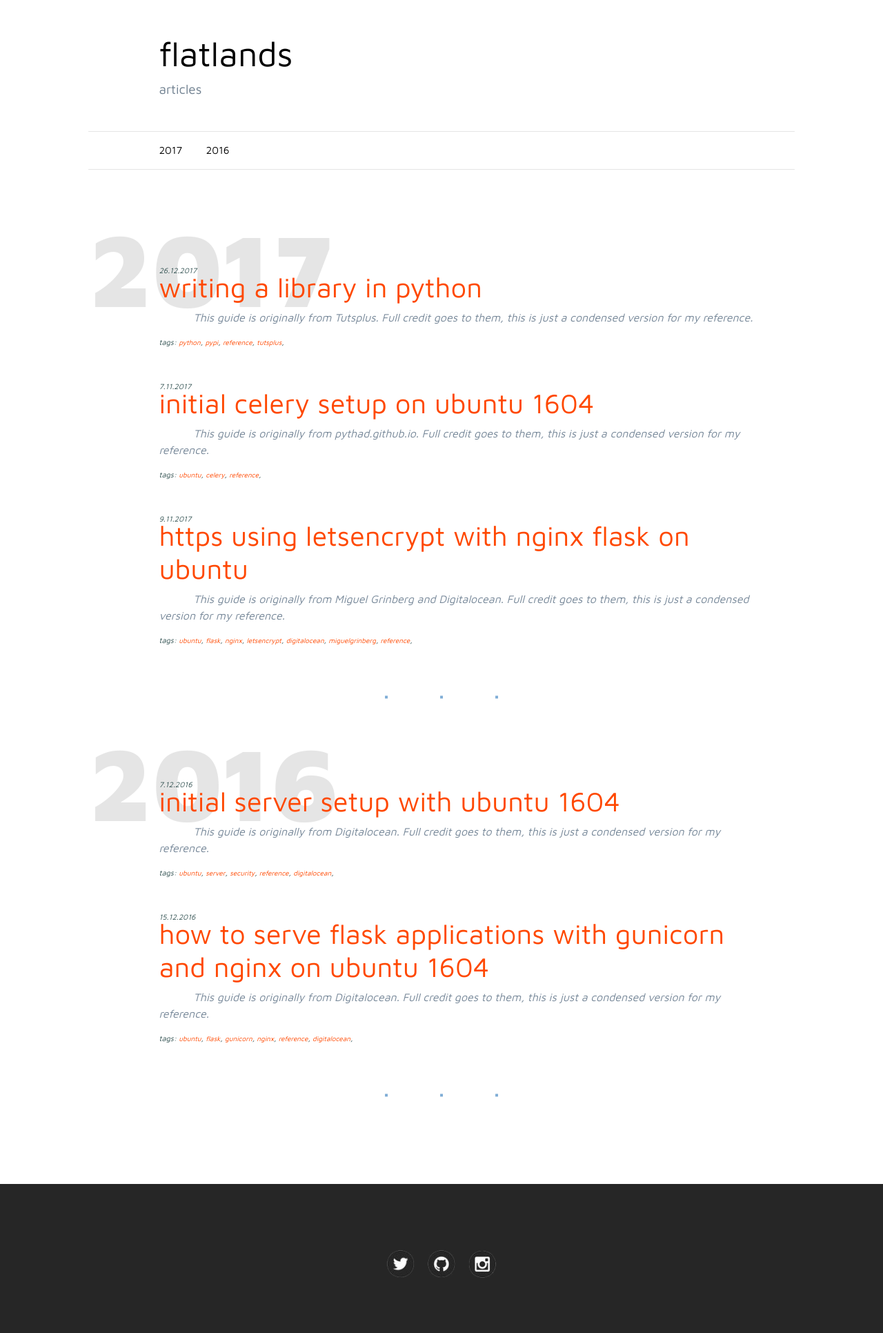
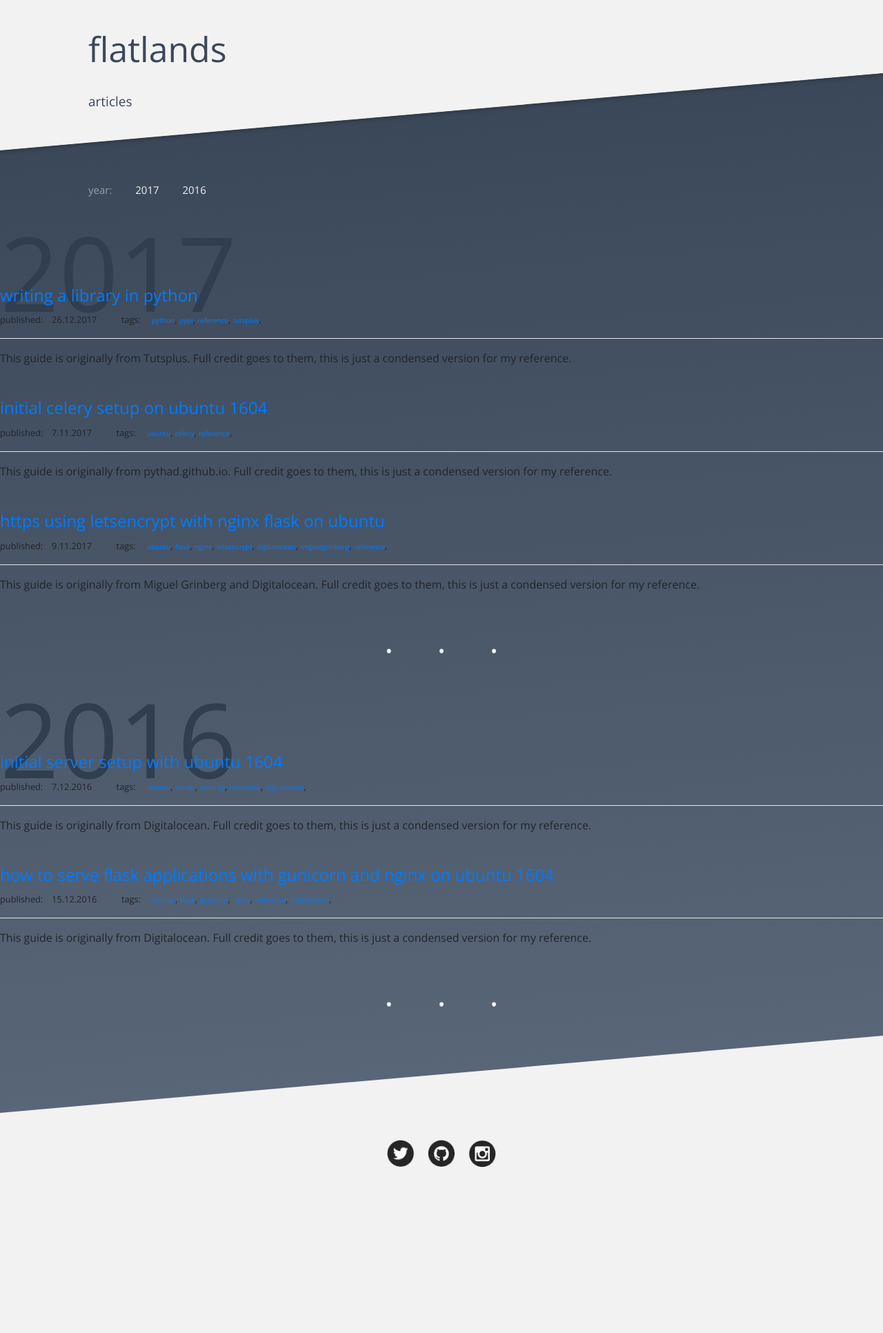
Before and after one commit to najar1412/flatlandsio, a Flask app: page / in a window 1280 px wide. Shown: the whole page at 69% size. After the commit the page ends 1692 px from the top, so only its background shows below. Run offline with Flask 2, Linux system fonts and the light colour scheme; data comes from the database, SQL or seed files in the repository; some libraries are stand-ins or nearby versions.

Commit message:
redesign, rebrand blog -> article

```diff
--- a/flatlandsio/app.py
+++ b/flatlandsio/app.py
@@ -85,18 +85,18 @@
     posts = modules.database.to_json(modules.models.Post.query.all())
     years = modules.database.get_post_years(posts)
 
-    return render_template('blog.html', posts=posts, years=years)
+    return render_template('article.html', posts=posts, years=years)
 
 
-@app.route('/blog')
-def blog():
+@app.route('/article')
+def article():
     posts = modules.database.to_json(modules.models.Post.query.all())
     years = modules.database.get_post_years(posts)
 
-    return render_template('blog.html', posts=posts, years=years)
+    return render_template('article.html', posts=posts, years=years)
 
 
-@app.route('/blog/<title>')
+@app.route('/article/<title>')
 def post(title):
     title = title.replace('-', ' ')
 
@@ -106,7 +106,7 @@
     return render_template('blog_post.html', post=blog_post)
 
 
-@app.route('/blog/new', methods=['GET', 'POST'])
+@app.route('/article/new', methods=['GET', 'POST'])
 def post_new():
     if request.method == 'POST':
         form = request.form
@@ -128,7 +128,7 @@
     return render_template('settings.html', posts=posts, years=years)
 
 
-@app.route('/blog/edit/<title>', methods=["GET", "POST"])
+@app.route('/article/edit/<title>', methods=["GET", "POST"])
 def post_edit(title):
     if request.method == 'GET':
         title = title.replace('-', ' ')
@@ -143,10 +143,10 @@
         modules.database.edit_post(form, title)
         title = form['inputTitle'].replace(' ', '-')
 
-        return redirect(f'/blog/{title}')
+        return redirect(f'/article/{title}')
 
 
-@app.route('/blog/publish/<title>')
+@app.route('/article/publish/<title>')
 def post_publish(title):
     title = title.replace('-', ' ')
     get_post = modules.models.Post.query.filter_by(title=title).first()
@@ -162,7 +162,7 @@
     return redirect('/settings')
 
 
-@app.route('/blog/delete/<title>')
+@app.route('/article/delete/<title>')
 def post_delete(title):
     del_markdown = modules.database.delete_markdown_file(title)
     if del_markdown:
--- a/flatlandsio/static/css/main.css
+++ b/flatlandsio/static/css/main.css
@@ -1,7 +1,8 @@
-@import url('https://fonts.googleapis.com/css?family=Maven+Pro:400,900');
+
 body {
   margin: 0;
-  font-family: 'Maven Pro', sans-serif;
+  font-family: 'Open Sans', sans-serif;
+  background-color: rgb(242, 242, 242)
   }
 pre {
   color: rgb(168, 45, 0);
@@ -12,14 +13,13 @@
 }
 .header {
   margin: 0;
-  padding-bottom: 30px;
-  padding-top: 40px;
+  padding-top: 10px;
   padding-left: 10%;
   padding-right: 10%;
   display: flex;
 }
 .header a {
-  color: black;
+  color: rgb(59, 72, 89);
   text-decoration: none;
 }
 .title {
@@ -28,12 +28,11 @@
 }
 .header-nav {
   margin: 0;
-  color: slategray;
   word-spacing: 30px;
   font-size: 15px;
 }
 .header-nav a {
-  color: slategray;
+  color: rgb(59, 72, 89);
   text-decoration: none;
 }
 .header-nav a:hover {
@@ -62,63 +61,89 @@
 }
 .sub-nav {
   padding-left: 10%;
-  color: black;
+  color: rgba(242, 242, 242, .5);
   word-spacing: 30px;
   font-size: 15px;
 }
 .sub-nav a {
-  color: black;
+  color: rgb(242, 242, 242);
   text-decoration: none;
 }
 .sub-nav a:hover {
-  color: black;
+  color: white;
   border-width: 1px;
   border-bottom-style: dotted;
 }
 .main-content {
-  margin: 0;
-  border:0;
+  box-shadow: 0px 197px 9px -198px rgba(0,0,0,.5) inset;
+  -webkit-box-shadow: 0px 197px 9px -198px rgba(0,0,0,.5) inset;
+  -moz-box-shadow: 0px 197px 9px -198px rgba(0,0,0,.5) inset;
+
+background: linear-gradient( rgb(59, 72, 89),rgb(89, 102, 119));
+  padding-top: 8%;
+  padding-bottom: 5%;
+
+  -webkit-transform: skewY(-5deg);
+  -moz-transform: skewY(-5deg);
+  -ms-transform: skewY(-5deg);
+  -o-transform: skewY(-5deg);
+  transform: skewY(-5deg);
+}
+
+.main-content > .main-content-wrapper{
+  -webkit-transform: skewY(5deg);
+  -moz-transform: skewY(5deg);
+  -ms-transform: skewY(5deg);
+  -o-transform: skewY(5deg);
+  transform: skewY(5deg);
+}
+.section-head {
+  height:110px;
+
+}
+.section-head h4 {
+  font-size: 150px;
+color:rgb(49, 62, 79);
+}
+.article-post {
+
   padding-left: 10%;
   padding-right: 10%;
-  background-repeat: no-repeat;
-  background-position: bottom;
-  background-size: 100% auto;
-}
-.section-head {
-  color: rgba(0, 0, 0, .1);
-  height: 70px;
-}
-.section-head h4 {
-  font-weight: bold;
-  font-size: 150px;
-}
-.blog-post {
-  padding-left: 10%;
-  padding-right: 5%;
   padding-bottom: 40px;
 }
-.blog-post small {
-  position: relative;
-  top: 10px;
-  color: darkslategray;
+.article-post h4 {
+  margin:0px;
+}
+.article-post small {
+  color: rgba(242, 242, 242, .5);
   font-size: 11px;
+}
+.article-post small a {
+  color: rgba(242, 242, 242, .5);
+}
+.article-post-strap {
+  color: rgb(242, 242, 242);
   font-style: italic;
 }
-.blog-post-strap {
-  text-indent: 50px;
-  color: lightslategray;
-  font-style: italic;
+
+.article-post-tag small {
+  color: rgba(242, 242, 242, .5);
 }
-.blog-post h4 {
-  color: darkslategray;
+
+.article-post-tag small a {
+  color: rgba(242, 242, 242, .5);
+
 }
-.blog-post a {
+.article-post h4 {
+}
+.article-post a {
   font-size: 40px;
-  color: rgb(255, 72, 0);
+  font-weight: 600;
+  color: rgb(242, 242, 242);
   text-decoration: none;
 }
-.blog-post a:hover {
-  color: rgb(255, 72, 0);
+.article-post a:hover {
+  color: rgb(242, 241, 223);
   border-width: 1px;
   border-bottom-style: dotted;
 }
@@ -130,12 +155,12 @@
 .post small {
   position: relative;
   top: 10px;
-  color: darkslategray;
+  color: rgb(242, 242, 242);
   font-size: 11px;
   font-style: italic;
 }
 .post h4 {
-  color: darkslategray;
+  color: rgb(242, 242, 242);
 }
 .post a {
   color: rgb(255, 72, 0);
@@ -147,7 +172,7 @@
   border-bottom-style: dotted;
 }
 .footer {
-  background-color: rgba(0, 0, 0, .85);
+  background-color: rgb(242, 242, 242);
   color: white;
   font-size: 15px;
   display: flex;
--- a/flatlandsio/templates/blog.html
+++ b/flatlandsio/templates/article.html
@@ -1,15 +1,17 @@
 {% extends "base.html" %}
 {% block content %}
 
+
 <div class="sub-nav">
+    year:
     {% for year in years %}
         <a href="#{{ year }}">{{ year }}</a>
     {% endfor %}
 </div>
 
-<hr>
+<p style="height:1px;"></p>
 
-<p style="height: 20px;"></p>
+
 
 {% for year in years %}
     <a name="{{ year }}">
@@ -20,21 +22,22 @@
     {% for code, data in posts.items()|reverse %}
         {% if data.pub_date.endswith(year) and data.published != 'False' %}
             <div class="blog-post">
-                <small>{{data.pub_date}}</small>
-                <h4><a href="/blog/{{ data.title|replace(" ", "-") }}">{{data.title}}</a></h4>
-                <div class="blog-post-strap">{{data.strap}}</div>
-                <div>
-                    <small>
-                        tags:
+
+                <h4><a href="/article/{{ data.title|replace(" ", "-") }}">{{data.title}}</a></h4>
+                <small>published:&emsp;{{data.pub_date}} &emsp; &emsp;
+
+                        tags:&emsp;
                         {% for tag in data.tags.split(' ') %}
                             <a  style="font-size: 10px;" href="/tag/{{tag}}">{{tag}}</a>,
                         {% endfor %}
                     </small>
-                </div>
+                    <hr style="background-color:white;">
+                <div class="blog-post-strap">{{data.strap}}</div>
             </div>
+            <p style="height:30px;"></p>
         {% endif %}
     {% endfor %}
-    <div style="color: rgba(0, 92, 173, 0.5); text-align: center; word-spacing: 50px; font-size: 50px;">· · ·</div>
+    <div style="color: rgb(242, 242, 242); text-align: center; word-spacing: 50px; font-size: 50px;">· · ·</div>
 {% endfor %}
 
 {% endblock %}
--- a/flatlandsio/templates/base.html
+++ b/flatlandsio/templates/base.html
@@ -19,14 +19,20 @@
     <!-- Bootstrap CSS -->
     <link rel="stylesheet" href="https://maxcdn.bootstrapcdn.com/bootstrap/4.0.0-beta.2/css/bootstrap.min.css" integrity="sha384-PsH8R72JQ3SOdhVi3uxftmaW6Vc51MKb0q5P2rRUpPvrszuE4W1povHYgTpBfshb" crossorigin="anonymous">
     <link rel="stylesheet" type="text/css" href="{{ url_for('static', filename='css/main.css') }}">
+
+    <link href="https://fonts.googleapis.com/css?family=Open+Sans:300,600,800" rel="stylesheet">
   </head>
   <body>
 
+      {% include 'header.html' %}
+
     <div class="main-content">
-      {% include 'header.html' %}
+      <div class="main-content-wrapper">
+
 
       {% block content %}
       {% endblock %}
+      </div>
     </div>
 
 
--- a/flatlandsio/templates/blog_post.html
+++ b/flatlandsio/templates/blog_post.html
@@ -9,7 +9,7 @@
     <div>
         <small>{{ post.author }}, {{ post.pub_date }}</small>
     </div>
-    <div>
+    <div class="blog-post-tag">
         <small>
             {% for tag in post.tags.split(' ') %}
             <a href="/tag/{{tag}}">{{tag}}</a>,
--- a/flatlandsio/templates/footer.html
+++ b/flatlandsio/templates/footer.html
@@ -1,6 +1,3 @@
-
-<p style="height:80px;"></p>
-
 
 <div class="footer">
 
--- a/flatlandsio/templates/header.html
+++ b/flatlandsio/templates/header.html
@@ -1,14 +1,12 @@
 <div class="header">
 
 <div class="col">
-
-<div class="title"><a href="/blog">flatlands</a></div>
-
+<br>
+<div class="title"><a href="/article">flatlands</a></div>
+<br>
   <div style="font-size: 19px;" class="header-nav">
-    <a href="/blog">articles</a>
+    <a href="/article">articles</a>
   </div>
 </div>
 
 </div>
-
-<hr>
--- a/flatlandsio/templates/tag.html
+++ b/flatlandsio/templates/tag.html
@@ -7,7 +7,7 @@
         {% if data.pub_date.endswith(year) %}
             <div class="blog-post">
                 <small>{{data.pub_date}}</small>
-                <h4><a href="/blog/{{ data.title|replace(" ", "-") }}">{{data.title}}</a></h4>
+                <h4><a href="/article/{{ data.title|replace(" ", "-") }}">{{data.title}}</a></h4>
                 <div class="blog-post-strap">{{data.strap}}</div>
             </div>
         {% endif %}
```
Also changed, not shown: flatlandsio/templates/settings.html (+5 -5 lines).
